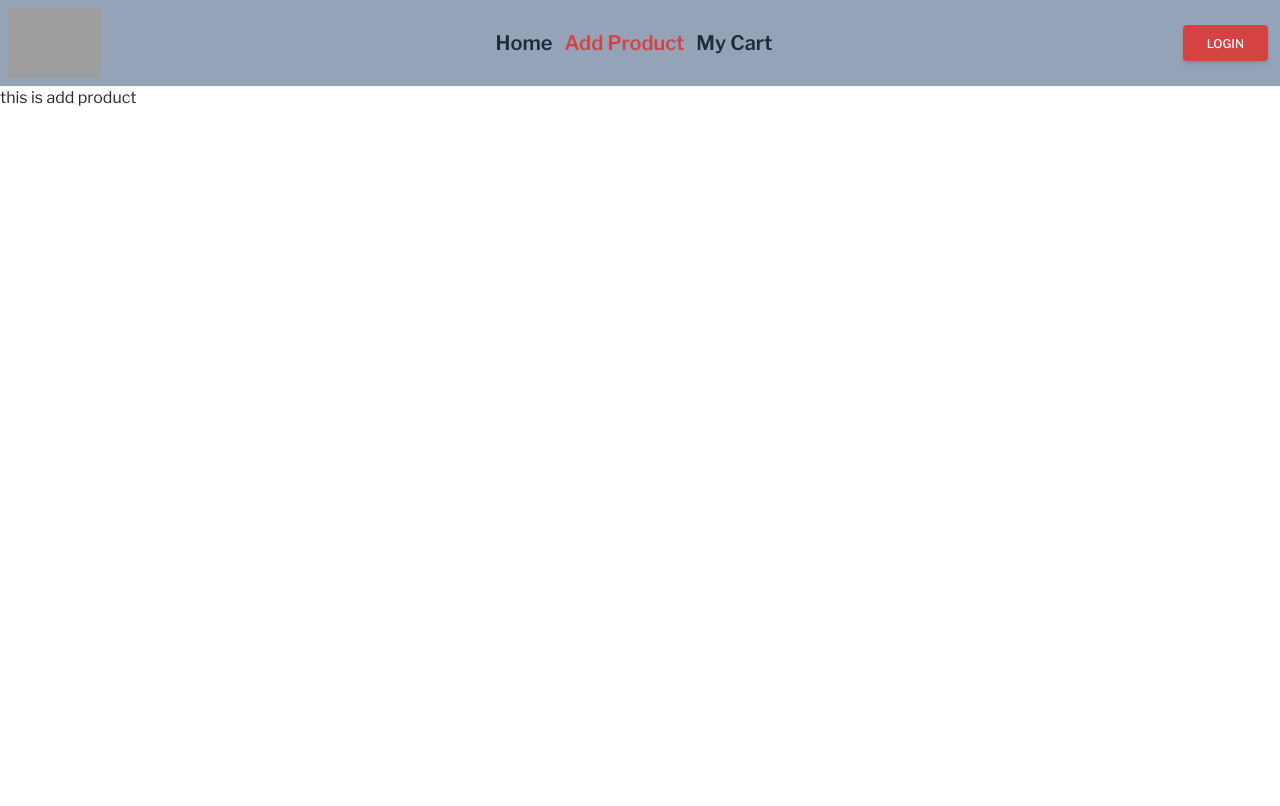
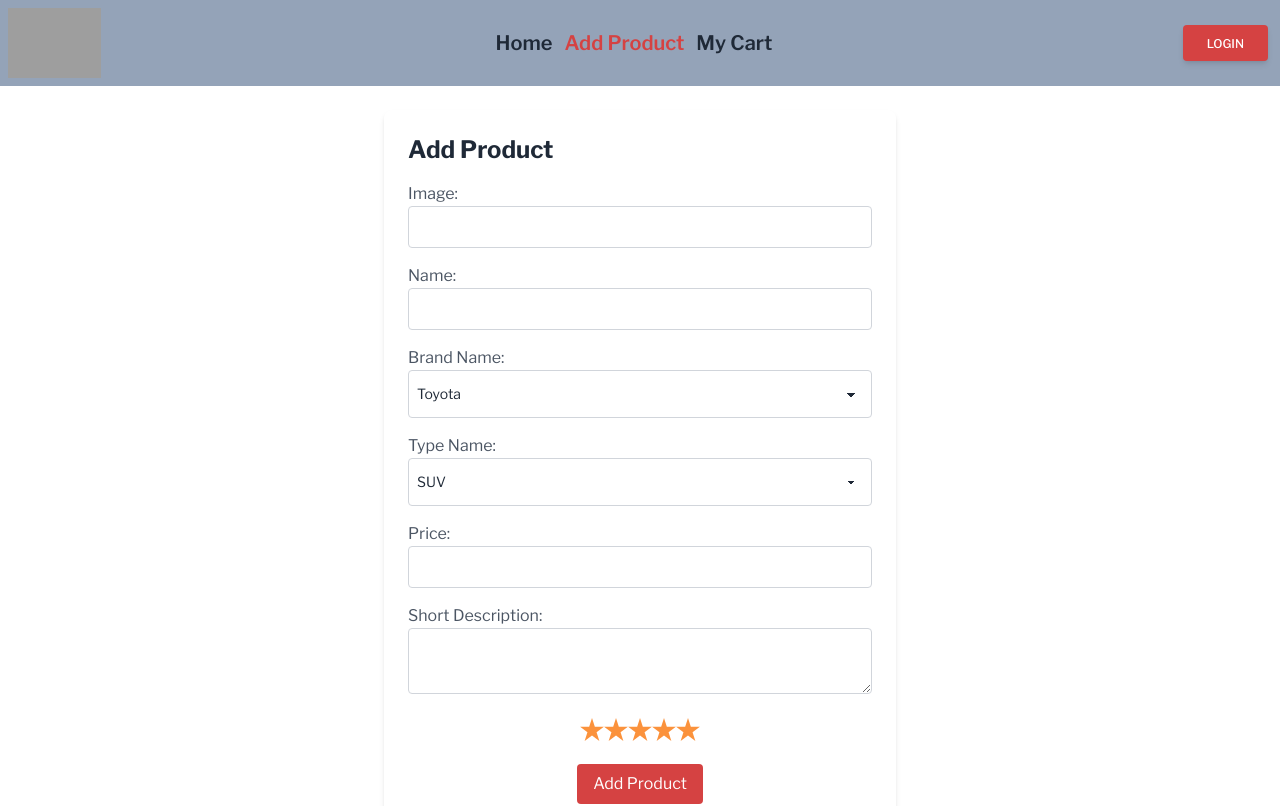
Before and after one commit to rashidsarkar/Serfix-Marketplace---a10-p2, a React (Vite) app: page /addProduct in a window 1280 px wide. Shown: the top 806 px of the page. Built offline with nearby package versions, Linux system fonts and the light colour scheme; grey boxes are pictures that could not be loaded.

Commit message:
Create a form component named AddProduct for adding new products.

```diff
--- a/src/Pages/AddProduct/AddProduct.jsx
+++ b/src/Pages/AddProduct/AddProduct.jsx
@@ -1,5 +1,114 @@
+import React from "react";
+
 function AddProduct() {
-  return <div className="min-h-screen">this is add product</div>;
+  const handleSubmit = (e) => {
+    e.preventDefault();
+    e.currentTarget.reset();
+  };
+  return (
+    <div className="mx-auto max-w-lg mt-6 p-6 bg-white rounded-lg shadow-md">
+      <h1 className="text-2xl font-bold mb-4">Add Product</h1>
+      <form onSubmit={handleSubmit}>
+        <div className="mb-4">
+          <label className="block text-gray-600">Image:</label>
+          <input
+            type="text"
+            name="image"
+            className="w-full border border-gray-300 rounded p-2"
+          />
+        </div>
+        <div className="mb-4">
+          <label className="block text-gray-600">Name:</label>
+          <input
+            type="text"
+            name="name"
+            className="w-full border border-gray-300 rounded p-2"
+          />
+        </div>
+        <div className="mb-4">
+          <label className="block text-gray-600">Brand Name:</label>
+          <select
+            name="brand"
+            className="w-full border border-gray-300 rounded p-2 select select-bordered"
+          >
+            <option value="Radio">Toyota</option>
+            <option value="Radio">Ford</option>
+            <option value="Radio">Honda</option>
+            <option value="Radio">Chevrolet</option>
+            <option value="Radio">Volkswagen</option>
+            <option value="Radio">Nissan</option>
+            {/* Add more brand options here */}
+          </select>
+        </div>
+        <div className="mb-4">
+          <label className="block text-gray-600">Type Name:</label>
+          <select
+            name="type"
+            className="w-full border border-gray-300 rounded p-2 select select-bordered"
+          >
+            <option value="Radio">SUV</option>
+            <option value="Radio">Sports Car</option>
+            <option value="Radio">Off-Road</option>
+            <option value="Radio">Sedan</option>
+            {/* Add more type options here */}
+          </select>
+        </div>
+
+        <div className="mb-4">
+          <label className="block text-gray-600">Price:</label>
+          <input
+            type="text"
+            name="price"
+            className="w-full border border-gray-300 rounded p-2"
+          />
+        </div>
+        <div className="mb-4">
+          <label className="block text-gray-600">Short Description:</label>
+          <textarea
+            name="shortDescription"
+            className="w-full border border-gray-300 rounded p-2"
+          />
+        </div>
+        <div className="mb-4 mx-auto text-center">
+          <div className="rating">
+            <input
+              type="radio"
+              name="rating"
+              className="mask mask-star bg-orange-400"
+            />
+            <input
+              type="radio"
+              name="rating"
+              className="mask mask-star bg-orange-400"
+            />
+            <input
+              type="radio"
+              name="rating"
+              className="mask mask-star bg-orange-400"
+            />
+            <input
+              type="radio"
+              name="rating"
+              className="mask mask-star bg-orange-400"
+            />
+            <input
+              type="radio"
+              name="rating"
+              className="mask mask-star bg-orange-400"
+            />
+          </div>
+        </div>
+        <div className="text-center">
+          <button
+            type="submit"
+            className="bg-[#d54242] text-white py-2 px-4 rounded hover:bg-[#FF6347]"
+          >
+            Add Product
+          </button>
+        </div>
+      </form>
+    </div>
+  );
 }
 
 export default AddProduct;
--- a/src/Pages/Home.jsx
+++ b/src/Pages/Home.jsx
@@ -10,7 +10,9 @@ function Home() {
       <Banar></Banar>
       <SectionTitle title={"FEATURED CAR"}></SectionTitle>
       <BrandCards></BrandCards>
+      <SectionTitle title={"Promo Bonus"} />
       <PromoBonus></PromoBonus>
+      <SectionTitle title={"About Us"} />
       <AboutUs></AboutUs>
     </div>
   );
```
